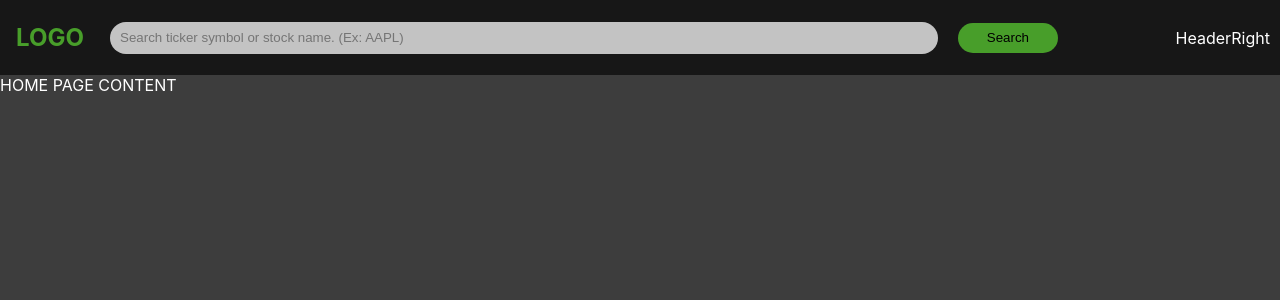
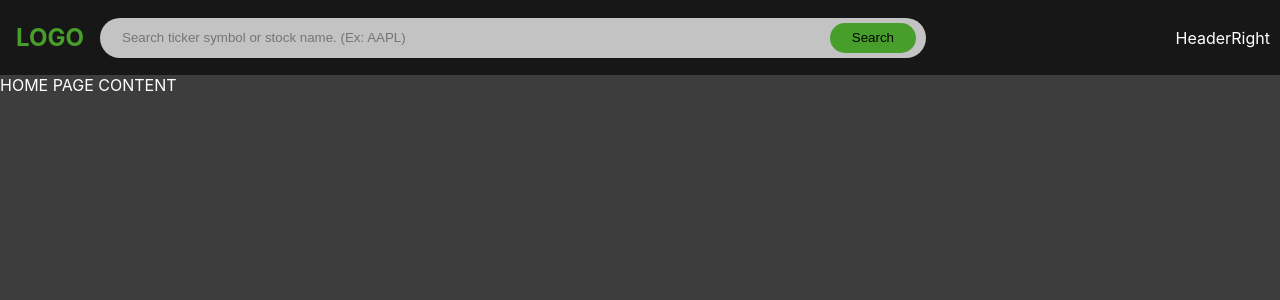
Before and after one commit to Oliver343/stock-analysis, a React (Create React App) app: page / in a window 1280 px wide. Shown: the top 300 px of the page. Built offline with nearby package versions, Linux system fonts and the light colour scheme.

Commit message:
SearchBar input and button now connected

```diff
--- a/src/App.css
+++ b/src/App.css
@@ -35,12 +35,22 @@
 
 .searchBar {
   background-color: #C3C3C3;
-  color: black;
   width: 70%;
-  height: 30px;
+  height: 40px;
   border-radius: 20px;
   border: none;
   padding-left: 10px;
+  display: flex;
+  align-items: center;
+  justify-content: space-between;
+}
+
+.searchBarInput {
+  background: none;
+  color: black;
+  width: 100%;
+  border: none;
+  height: 30px;
 }
 
 .buttonMain {
--- a/src/components/Header.jsx
+++ b/src/components/Header.jsx
@@ -5,8 +5,10 @@ export default function Header() {
         <div className="header">
             <div className="headerLeft">
                 <Logo />
-                <input  className="searchBar headerItem" type="text" placeholder="Search ticker symbol or stock name. (Ex: AAPL)" />
-                <button className="buttonMain headerItem">Search</button>
+                <div className="searchBar">
+                    <input  className="searchBarInput headerItem" type="text" placeholder="Search ticker symbol or stock name. (Ex: AAPL)" />
+                    <button className="buttonMain headerItem">Search</button>
+                </div>
             </div>
             <div className="headerRight">
                 <p className="headerItem">HeaderRight</p>
```
